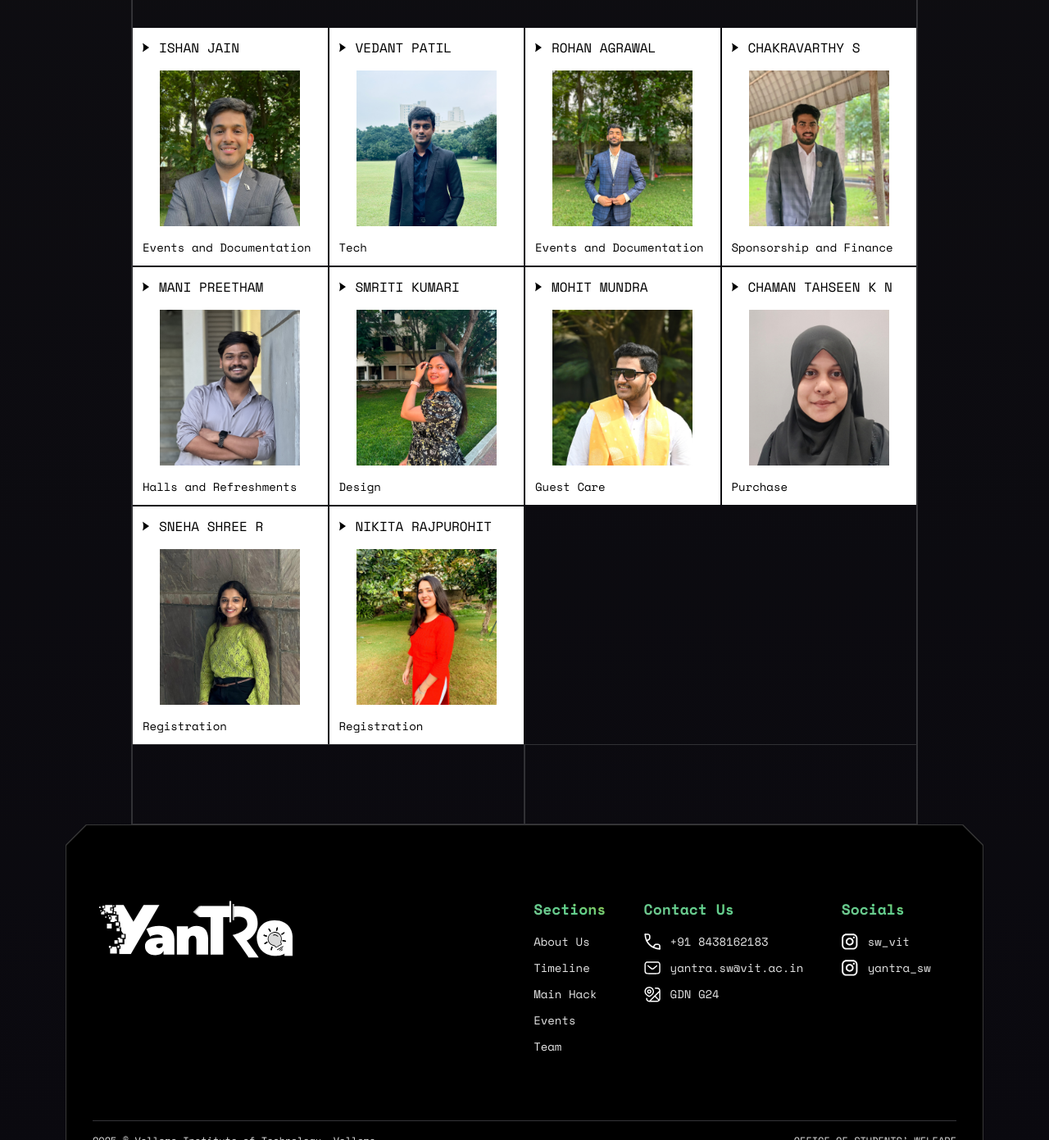
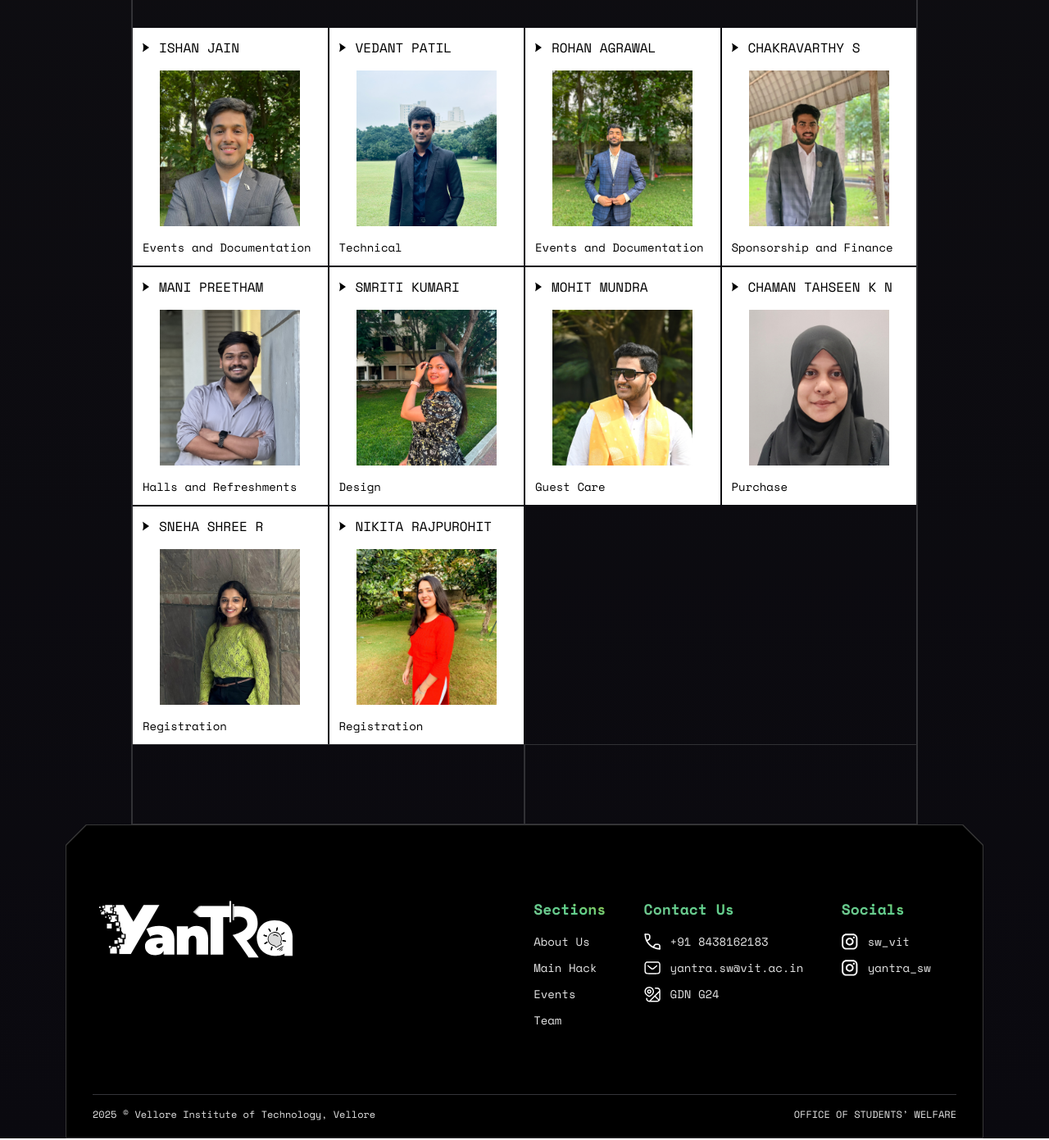
Before and after one commit to Keshav-Aneja/yantra-2025, a Next.js app: page /team in a window 1280 px wide. Shown: the part 3473-4864 px from the top of the page at 82% size. Built offline with nearby package versions, Linux system fonts and the light colour scheme.

Commit message:
feat: content

```diff
--- a/src/constants/footer.ts
+++ b/src/constants/footer.ts
@@ -1,9 +1,8 @@
 export const sections = [
   { label: "About Us", link: "/#about" },
-  { label: "Timeline", link: "/#timeline" },
-  { label: "Main Hack", link: "https://vtop.vit.ac.in" },
+  { label: "Main Hack", link: "https://yantrahack.swvit.in/" },
   { label: "Events", link: "/events" },
-  { label: "Team", link: "/#team" },
+  { label: "Team", link: "/team" },
 ];
 
 export const contactDetails = [
--- a/src/constants/team.ts
+++ b/src/constants/team.ts
@@ -146,7 +146,7 @@ export const teamPageData = [
       },
       {
         name: "Vedant Patil",
-        title: "Tech",
+        title: "Technical",
         img: "/images/team/vedant_patil.png",
       },
       {
--- a/src/sections/About.tsx
+++ b/src/sections/About.tsx
@@ -104,14 +104,14 @@ export default function AboutSection() {
         <FadeIn>
           <p className="font-mono text-xs md:text-sm leading-relaxed opacity-80">
             Home is where the heart is, but the college journey can often feel
-            unmoored. This is where Student Welfare takes center stage—a dedicated
+            unmoored. This is where Student's Welfare takes center stage—a dedicated
             team comprising the Director of Students' Welfare, Assistant
             Directors, Student Council Members, and Programme Representatives, all
             steadfastly committed to the holistic well-being of every VIT-ian.
             <br />
             <br />
             From the anticipation of induction to the heartfelt goodbyes of
-            graduation, Student Welfare accompanies you through every milestone of
+            graduation, Student's Welfare accompanies you through every milestone of
             your journey. We are the quiet counsel during midnight study sessions,
             the reassuring presence after rigorous exams, and the shared elation
             of cultural festivities. Beyond fostering academic success, we
@@ -122,7 +122,7 @@ export default function AboutSection() {
             Through vibrant clubs, chapters, OD’s, facilitation of external
             participation, and budgetary provisions, we empower you to excel and
             explore boundless opportunities. As the voice of the student body, the
-            Student Council ensures your aspirations are championed. At Student
+            Student Council ensures your aspirations are championed. At Student's
             Welfare, we are your unwavering pillar of support, dedicated to making
             your VIT journey an extraordinary and transformative chapter of your
             life.
```
